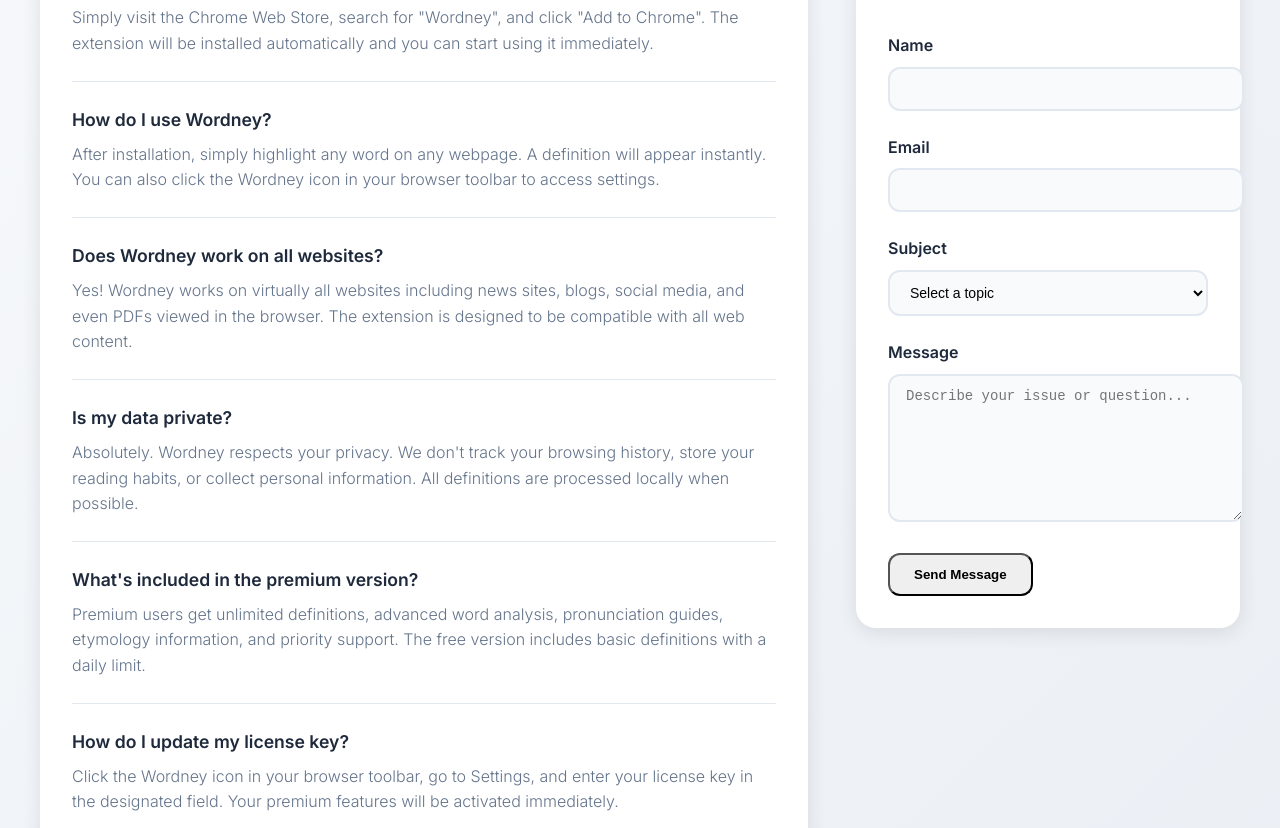
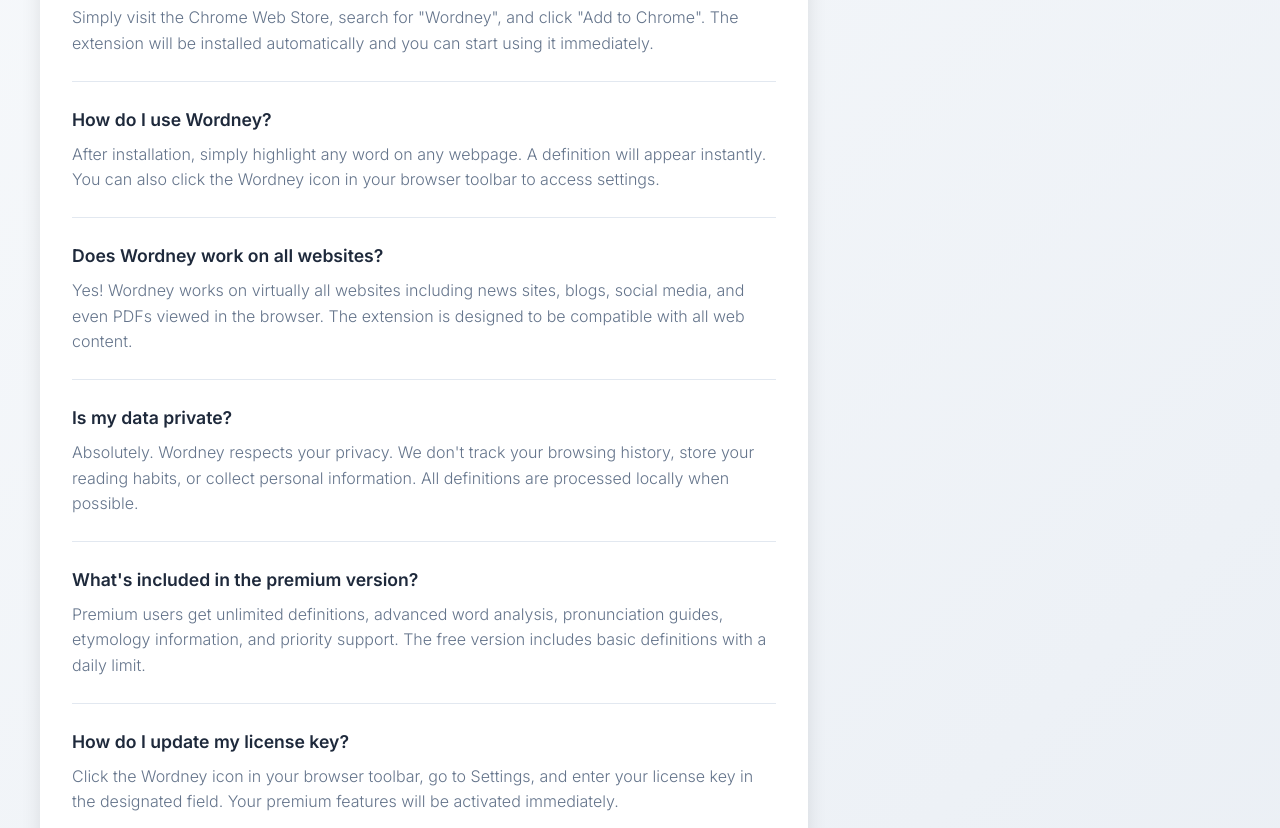
Before and after one commit to Black-Edge-Digital/Wordney-Backend, a website: page support.html in a window 1280 px wide. Shown: the part 620-1448 px from the top of the page. Drawn offline with Linux system fonts and the light colour scheme.

Commit message:
Removed contact support section.

```diff
--- a/support.html
+++ b/support.html
@@ -76,40 +76,6 @@
                         license key in the designated field. Your premium features will be activated immediately.
                     </div>
                 </div>
-            </div>
-
-            <div class="contact-section">
-                <h2 class="section-title">Contact Support</h2>
-                <form id="contactForm">
-                    <div class="form-group">
-                        <label class="form-label">Name</label>
-                        <input type="text" class="form-input" name="name" required>
-                    </div>
-
-                    <div class="form-group">
-                        <label class="form-label">Email</label>
-                        <input type="email" class="form-input" name="email" required>
-                    </div>
-
-                    <div class="form-group">
-                        <label class="form-label">Subject</label>
-                        <select class="form-select" name="subject" required>
-                            <option value="">Select a topic</option>
-                            <option value="technical">Technical Issue</option>
-                            <option value="billing">Billing & License</option>
-                            <option value="feature">Feature Request</option>
-                            <option value="bug">Bug Report</option>
-                            <option value="general">General Question</option>
-                        </select>
-                    </div>
-
-                    <div class="form-group">
-                        <label class="form-label">Message</label>
-                        <textarea class="form-textarea" name="message" placeholder="Describe your issue or question..." required></textarea>
-                    </div>
-
-                    <button type="submit" class="btn">Send Message</button>
-                </form>
             </div>
         </div>
 
```
